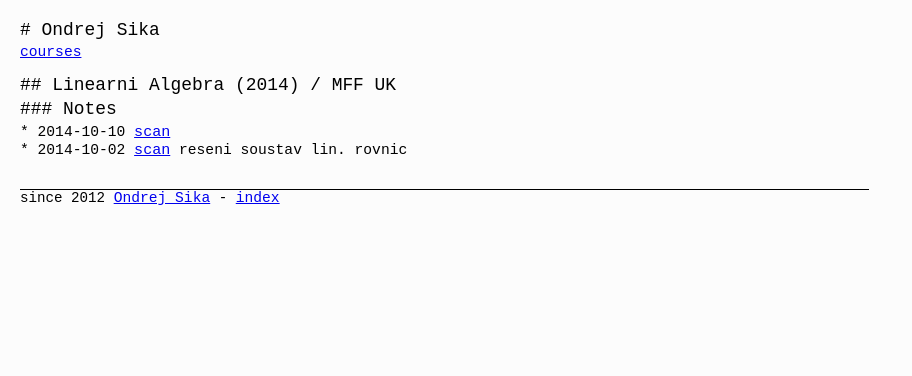
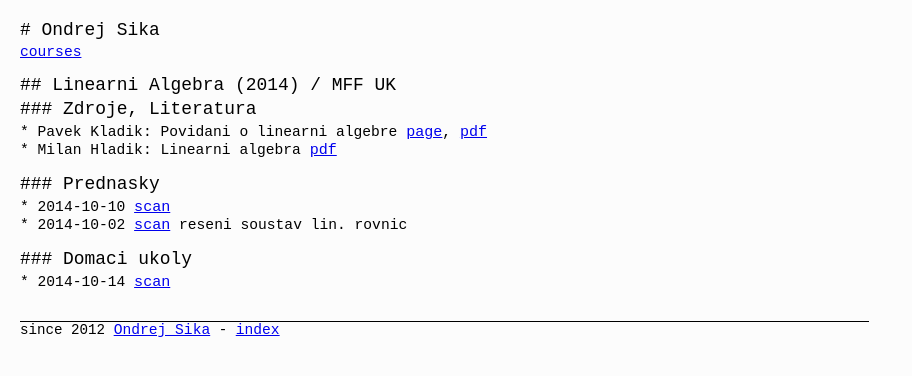
Before and after one commit to ondrejsika/ondrejsika.com, a Jekyll site: the page built from edu/mff/courses/2014-linearni-algebra.md, in a window 1280 px wide. Shown: the top 376 px of the page, without its empty margins (0-912 px from the left). Built offline with Jekyll 4.4.1, drawn with Linux system fonts in a browser that asks for light colours; Markdown is read by kramdown in place of the engine named in the settings; comment, search, counter and statistics services are not loaded.

Commit message:
add lot of sudy materials

```diff
--- a/edu/mff/courses/2014-linearni-algebra.md
+++ b/edu/mff/courses/2014-linearni-algebra.md
@@ -7,7 +7,16 @@
 
 ## {{ page.title }}
 
-### Notes
+### Zdroje, Literatura
+
+* Pavek Kladik: Povidani o linearni algebre [page](http://pavel.klavik.cz/vyuka/texty/povidani_o_la.html), [pdf](http://pavel.klavik.cz/vyuka/texty/povidani_o_la.pdf)
+* Milan Hladik: Linearni algebra [pdf](http://kam.mff.cuni.cz/~hladik/LA/text_la.pdf)
+
+### Prednasky
 
 * 2014-10-10 [scan](http://notes.drive.ondrejsika.com/mff/2014/linearni-algebra/2014-10-10.pdf)
 * 2014-10-02 [scan](http://notes.drive.ondrejsika.com/mff/2014/linearni-algebra/2014-10-02.pdf) reseni soustav lin. rovnic
+
+### Domaci ukoly
+
+* 2014-10-14 [scan](http://notes.drive.ondrejsika.com/mff/2014/linearni-algebra-domaci-ukoly/2014-10-14.pdf)
```
Also changed, not shown: edu/mff/courses/2014-diskretni-matematika.md (+10 -3 lines), edu/mff/courses/2014-diskretni-matematika/2014-10-15-doucovani.md (added, +33 -0 lines), edu/mff/courses/2014-matematicka-analyza-pro-informatiky.md (+1 -0 lines).
